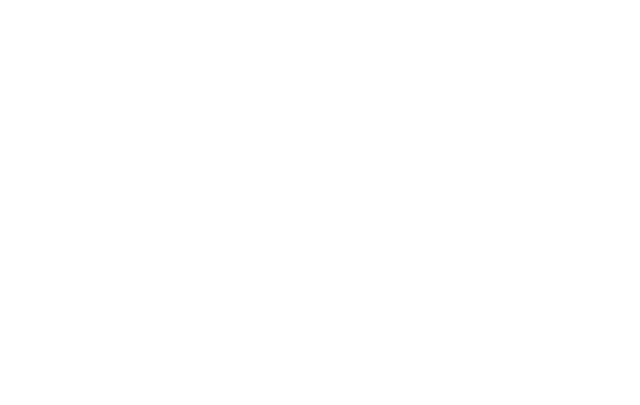
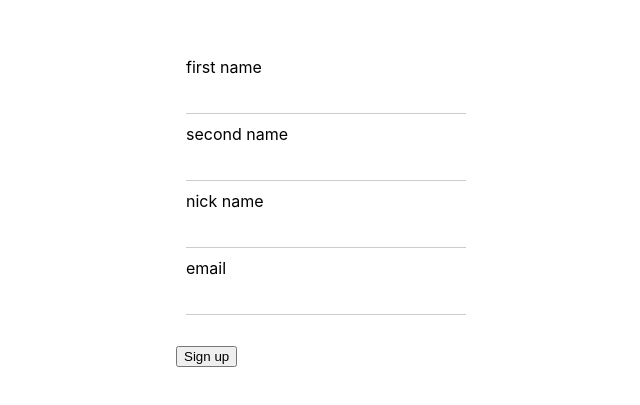
Before and after one commit to edman86/AOByte_internship, a React (Create React App) app: page / in a window 1280 px wide. Shown: the part 193-598 px from the top of the page, without its empty margins (314-954 px from the left). Built offline with nearby package versions, Linux system fonts and the light colour scheme.

Commit message:
Added validator and input generator

```diff
--- a/src/App.js
+++ b/src/App.js
@@ -1,6 +1,7 @@
 import React from 'react';
 import './App.css';
 import Schema from './Schema';
+import Form from './components/Form/Form';
 
 class App extends React.Component {
     constructor(props) {
@@ -17,10 +18,17 @@
                 validators: [{min: 3}, {max: 8}],
                 message: 'The field must contain min {min} and max {max} letters'
             },
+            secondName: {
+                type: 'string',
+                validators: {min: 3},
+            },
+            nickName: {
+                type: 'string',
+                validators: {max: 8},
+            },
             email: {
                 type: 'string',
                 validators: 'email',
-                message: 'The field must contain character {character}'
             },
         })
 
@@ -28,7 +36,7 @@
 
         return (
             <div className='App'>
-
+                <Form schema={schema} />
             </div>
         );
     }
--- a/src/Schema.js
+++ b/src/Schema.js
@@ -5,18 +5,21 @@
         this.validators = {
             min: minimum,
             max: maximum,
-            email: checkEmail
+            email: checkEmail,
+            required: checkRequired,
         };
-        this.createRules();
+        this._createRules();
     }
 
-    createRules = () => {
+    _createRules = () => {
+        // сreats validation rules object from schema
 
         for (let rule of Object.keys(this.schema)) {
+
             // initializing default values
-            let message = "Default Error Message";
+            let message;
             let vals = [];
-            let extras = [];
+            let extras = {};
             let rules = {};
             let validators = [];
 
@@ -37,85 +40,159 @@
                 if (typeof validator === 'object') {
                     // If validator is an object =>
                     // object's key goes to 'vals' array
-                    // and value goes to 'extras' array.
-                    // Example: vals['min', 'max'], extras[3, 8]
-                    vals.push(...Object.keys(validator));
-                    extras.push(...Object.values(validator));
+                    // and value goes to 'extras' list.
+                    // Example: vals['min', 'max'], extras{min: 3, max: 8}
+                    let validatorName;
+                    let validatorExtra;
+
+                    for (let [key, value] of Object.entries(validator)) {
+                        validatorName = key;
+                        validatorExtra = value;
+                    }
+
+                    vals.push(validatorName);
+                    extras[validatorName] = validatorExtra;
 
                 } else if (typeof validator === 'string') {
                     vals.push(validator);
                 }
             })
 
+            // Every validator must be an object with validate function.
+            // That's why we invoke standart validators at this.validators property.
+            // And in order to call them, we use the string representation of the validators.
+            // Example: this.validators['min']({min: 3}, 'must contain min {min} chars')
             rules.validators = vals.map(val => this.validators[val](extras, message));
 
             // creating rule
             this.rules[rule] = rules;
         }
     }
+
+    createInputsArray = () => {
+        let inputs = [];
+
+        for (let [inputName, inputValue] of Object.entries(this.rules)) {
+            let inputType;
+            let label;
+
+            if (inputValue.type === 'string' && inputName.toLowerCase().includes('password')) {
+                inputType = 'password';
+            } else if (inputValue.type === 'string' && inputName.toLowerCase().includes('email')) {
+                inputType = 'email';
+            } else if (inputValue.type === 'string') {
+                inputType = 'text';
+            } else if (inputValue.type === 'numeric') {
+                inputType = 'number';
+            }
+
+            label = createInputName(inputName);
+
+            inputs.push({name: inputName, label: label, type: inputType});
+        }
+
+        return inputs;
+    }
+
+    validate = (payload) => {
+        const values = { ...payload.values };
+        const errors = { ...payload.errors };
+
+        // validation
+        for (let [key, value] of Object.entries(values)) {
+            // Errors for particular key (example: 'firstName')
+            // will be represented by an array with error messages,
+            // because particular input can have 2 or more validators.
+            errors[key] = [];
+
+            this.rules[key].validators
+                .forEach(validator => {
+                    const isValid = validator.validate(value);
+                    if (!isValid) {
+                        errors[key].push(validator.message);
+                    }
+                })
+        }
+
+        return errors;
+    }
 }
 
 const minimum = (extra = undefined, message) => {
+    if (!message) {
+        message = 'The field must contain minimum {min} letters';
+    }
+
     if (extra) {
-        if (Array.isArray(extra)) {
-
         const text = message;
         const result = text.match(/{([^}]+)}/g)
             .map(res => res.replace(/{|}/g, ''))
 
-            for (let i = 0; i < extra.length; i++) {
-                message = message.replace('{' + result[i] + '}', extra[i]);
+        for (let i = 0; i < result.length; i++) {
+            message = message.replace('{' + result[i] + '}', extra[result[i]]);
         }
     }
-    }
+
     return {
-        validate: (el, val) => {
-            return el.length >= val;
+        validate: (el) => {
+            return el.length >= extra.min;
         },
         message
     }
 }
 
 const maximum = (extra = undefined, message) => {
+    if (!message) {
+        message = 'The field must contain maximum {max} letters';
+    }
+
     if (extra) {
-        if (Array.isArray(extra)) {
-
         const text = message;
         const result = text.match(/{([^}]+)}/g)
             .map(res => res.replace(/{|}/g, ''))
 
-            for (let i = 0; i < extra.length; i++) {
-                message = message.replace('{' + result[i] + '}', extra[i]);
+        for (let i = 0; i < result.length; i++) {
+            message = message.replace('{' + result[i] + '}', extra[result[i]]);
         }
     }
-    }
+
     return {
-        validate: (el, val) => {
-            return el.length <= val;
+        validate: (el) => {
+            return el.length <= extra.max;
         },
         message
     }
 }
 
 const checkEmail = (extra = undefined, message) => {
+    if (!message) {
+        message = 'The email must contain @ symbol and domain name';
+    }
+
     return {
-        validate: (el, val) => {
-            return 'correct email';
+        validate: (email) => {
+            return email
+                .toLowerCase()
+                .match(
+                    /^(([^<>()[\]\\.,;:\s@"]+(\.[^<>()[\]\\.,;:\s@"]+)*)|(".+"))@((\[[0-9]{1,3}\.[0-9]{1,3}\.[0-9]{1,3}\.[0-9]{1,3}\])|(([a-zA-Z\-0-9]+\.)+[a-zA-Z]{2,}))$/
+                );
         },
         message
     }
 }
 
-// max: (el, val) => {
-//     return el.length <= val;
-// },
+const checkRequired = (extra = undefined, message) => {
+    return {
+        validate: (value) => {
+            if (value === '') return false;
+            return true;
+        },
+        message
+    }
+}
 
-// const schema = new Schema({
-//         firstName: {
-//             type: 'string',
-//             validators: ['min:3'],
-//             message: 'The field must contain min { min } letters'
-//         }
-// })
+const createInputName = (name) => {
+    return name.split(/(?=[A-Z])/).join(' ').toLowerCase();
+}
 
 export default Schema;
--- /dev/null
+++ b/src/components/Form/Form.jsx
@@ -0,0 +1,99 @@
+import React, { Component } from 'react';
+import Input from '../Input';
+
+class Form extends Component {
+    constructor(props) {
+        super(props);
+        this.state = {
+            inputs: [],
+            values: {},
+            errors: {},
+            isValid: false
+        };
+        this.handleSubmit = this.handleSubmit.bind(this);
+        this.setValue = this.setValue.bind(this);
+    }
+
+    _initSchema() {
+        const schema = this.props.schema;
+        let formValues = {};
+        let formErrors = {};
+
+        for (let value of Object.keys(schema.rules)) {
+            if (schema.rules[value].type === 'string') {
+                formValues[value] = '';
+                formErrors[value] = '';
+            }
+        }
+
+        this.setState({ values: formValues, errors: formErrors });
+    }
+
+    setValue(value, name) {
+        this.setState(prevState => ({ values: { ...prevState.values, [name]: value } }));
+    }
+
+    handleSubmit(e) {
+        e.preventDefault();
+        const schema = this.props.schema;
+        const errors = schema.validate(this.state);
+
+        this.setState({ errors: errors });
+    }
+
+    componentDidMount() {
+        const schema = this.props.schema;
+        this._initSchema();
+
+        const inputs = schema.createInputsArray();
+        this.setState({ inputs: inputs });
+    }
+
+    render() {
+        // const schema = this.props.schema;
+        // const inputs = schema.createInputsArray();
+
+        // console.log(inputs);
+
+        return (
+            <form className="form" onSubmit={this.handleSubmit}>
+                {this.state.inputs.map(input => {
+                    return (
+                        <>
+                            <Input
+                                key={input.name}
+                                type={input.type}
+                                label={input.label}
+                                name={input.name}
+                                setValue={this.setValue}
+                            />
+                            <small
+                                className="error"
+                                style={{ display: this.state.errors[input.name] && 'block' }}
+                            >
+                                <span>{this.state.errors[input.name]}</span>
+                            </small>
+                        </>
+                    );
+                })}
+                {/* <Input
+                    type="text"
+                    label="First Name"
+                    name="firstName"
+                    setValue={this.setValue}
+                />
+                <small
+                    className="error"
+                    style={{display: this.state.errors.firstName && 'block'}}
+                >
+                    <span>{this.state.errors.firstName}</span>
+                </small> */}
+                <br />
+
+                <button type="submit">Sign up</button>
+            </form>
+        );
+    }
+}
+
+export default Form;
--- a/src/components/FormInput.jsx
+++ b/src/components/Input.jsx
@@ -1,6 +1,6 @@
-const FormInput = (props) => {
+const Input = (props) => {
 
-    const { label, errorMessage, setValue, id, ...inputProps } = props;
+    const { label, errorMessage, setValue, id, name, ...inputProps } = props;
 
     return (
         <div className="form-input">
@@ -9,7 +9,7 @@
                 id={`input${id}`}
                 className='input'
                 {...inputProps}
-                onChange={setValue}
+                onChange={ (e) => setValue(e.target.value, name) }
             />
             <span className="error">{errorMessage}</span>
         </div>
@@ -18,4 +18,4 @@
 
 }
 
-export default FormInput;
+export default Input;
```
Lines whose indentation alone changed are shown as unchanged.
